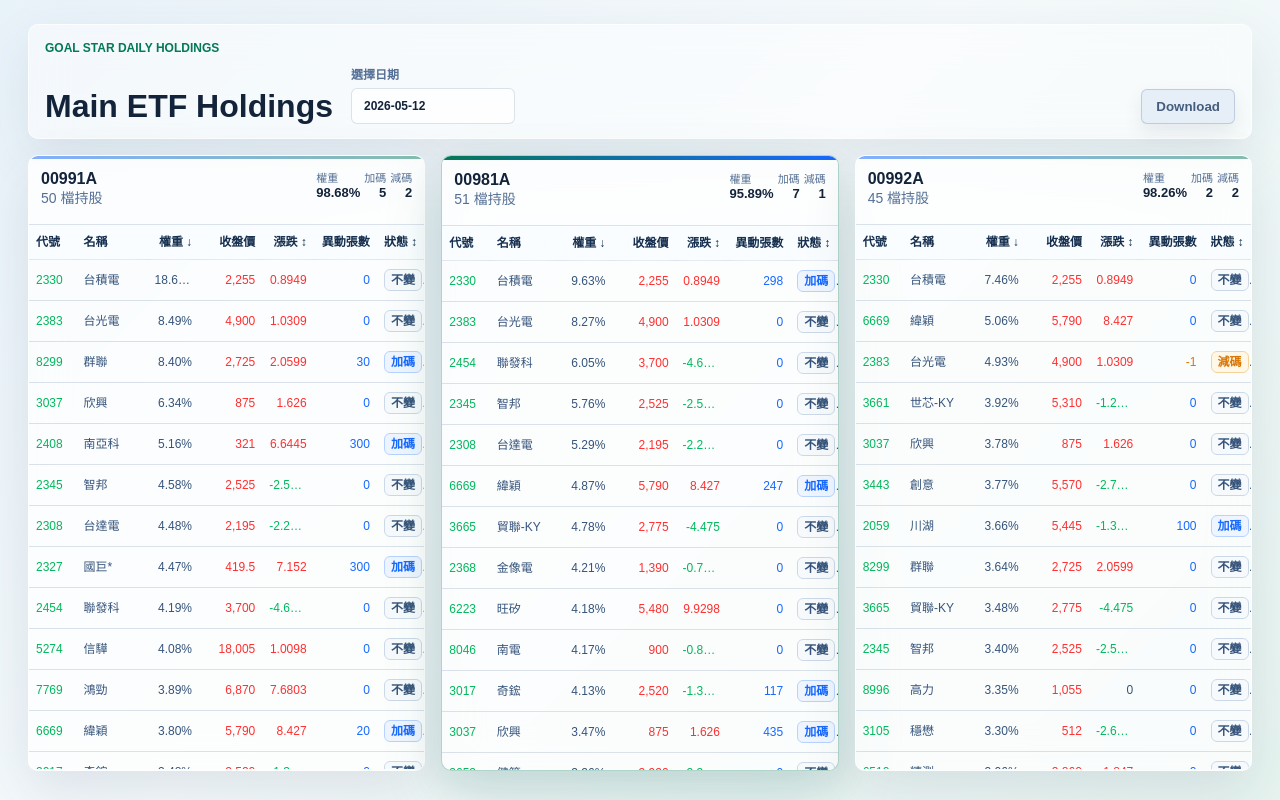
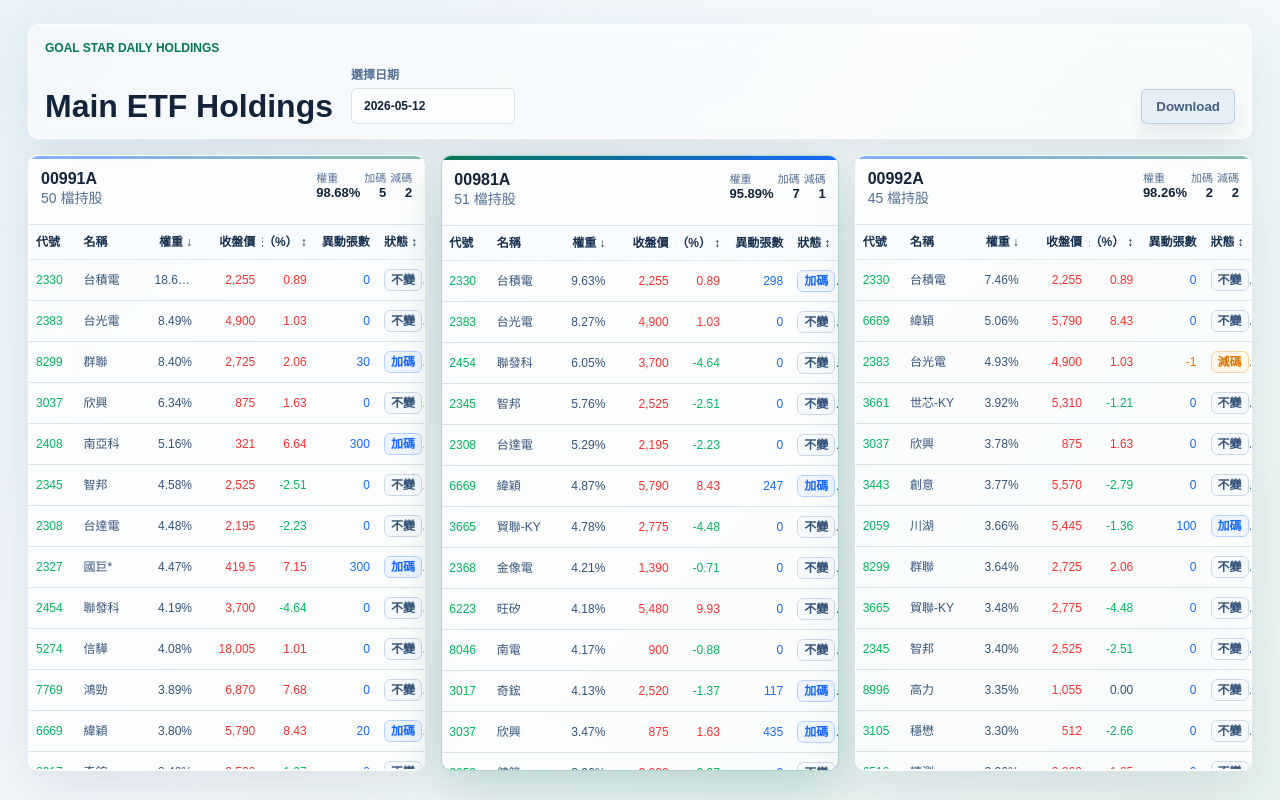
Before and after one commit to caryhp2-cell/main-etf-holdings, a Next.js app: page / in a window 1280 px wide. Built offline with nearby package versions, Linux system fonts and the light colour scheme.

Commit message:
fix: format change percent display

```diff
--- a/src/components/EtfHoldingsColumn.tsx
+++ b/src/components/EtfHoldingsColumn.tsx
@@ -1,6 +1,6 @@
 import type { EtfCode, HoldingRow, HoldingStatus } from "../holdings/types";
 import type { HoldingsSort, SortKey } from "../holdings/sortHoldings";
-import { formatShareDeltaLots } from "../holdings/formatHoldingValues";
+import { formatChangePercent, formatShareDeltaLots } from "../holdings/formatHoldingValues";
 
 interface EtfHoldingsColumnProps {
   etfCode: EtfCode;
@@ -69,7 +69,7 @@ export function EtfHoldingsColumn({ etfCode, rows, sort, onSort }: EtfHoldingsCo
                 />
                 <th className="numeric">收盤價</th>
                 <SortableHeader
-                  label="漲跌"
+                  label="漲跌（%）"
                   sortKey="changePercent"
                   activeSort={sort}
                   onSort={onSort}
@@ -87,7 +87,7 @@ export function EtfHoldingsColumn({ etfCode, rows, sort, onSort }: EtfHoldingsCo
                   <td className="numeric">{row.weight.toFixed(2)}%</td>
                   <td className={priceClass(row.closePrice)}>{formatNumber(row.closePrice)}</td>
                   <td className={changeClass(row.changePercent)}>
-                    {formatNumber(row.changePercent)}
+                    {formatChangePercent(row.changePercent)}
                   </td>
                   <td className={deltaClass(row.shareDelta)}>
                     {formatShareDeltaLots(row.shareDelta)}
--- a/src/holdings/formatHoldingValues.ts
+++ b/src/holdings/formatHoldingValues.ts
@@ -1,3 +1,12 @@
+export function formatChangePercent(value: number | null): string {
+  if (value == null) return "-";
+
+  return new Intl.NumberFormat("en-US", {
+    maximumFractionDigits: 2,
+    minimumFractionDigits: 2,
+  }).format(value);
+}
+
 export function formatShareDeltaLots(value: number | null): string {
   if (value == null) return "-";
 
```
Also changed, not shown: 1 other file (tests, documents, lock files or other folders).
